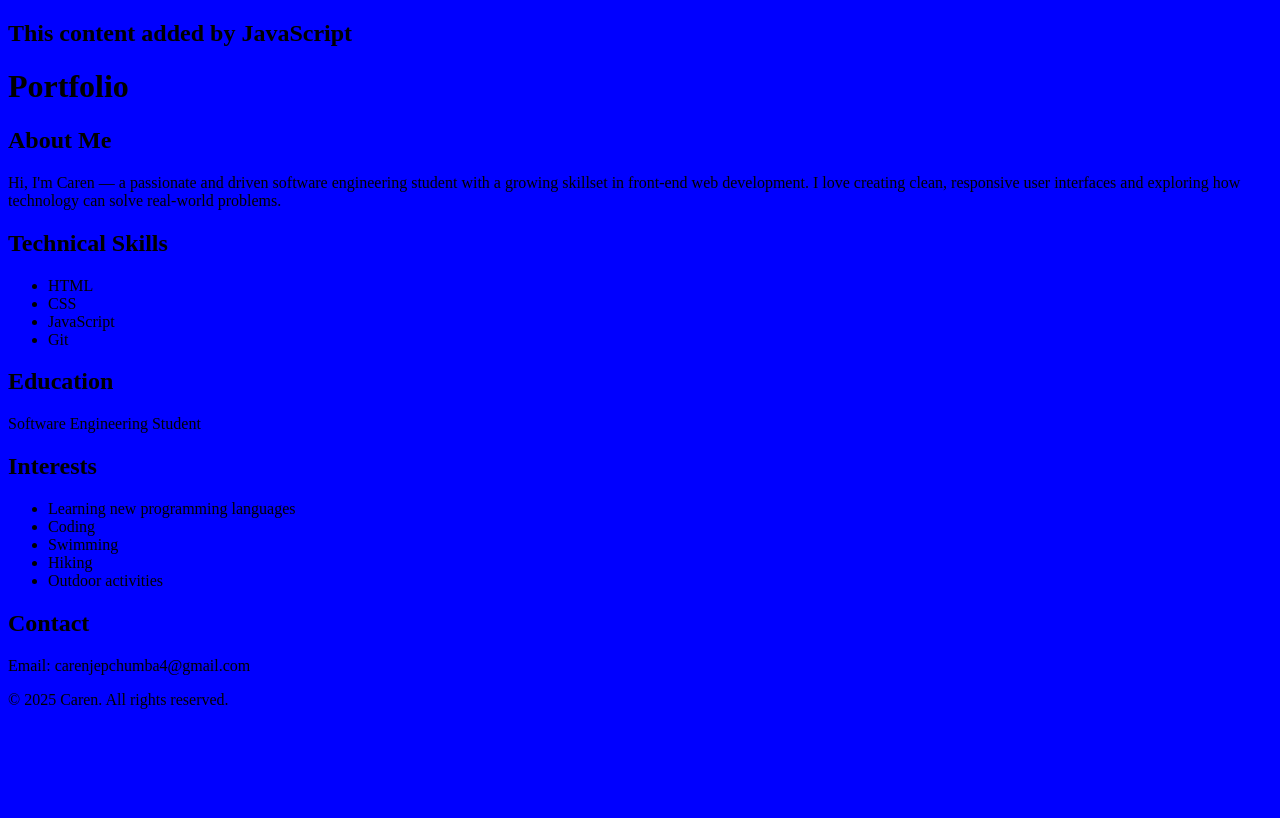
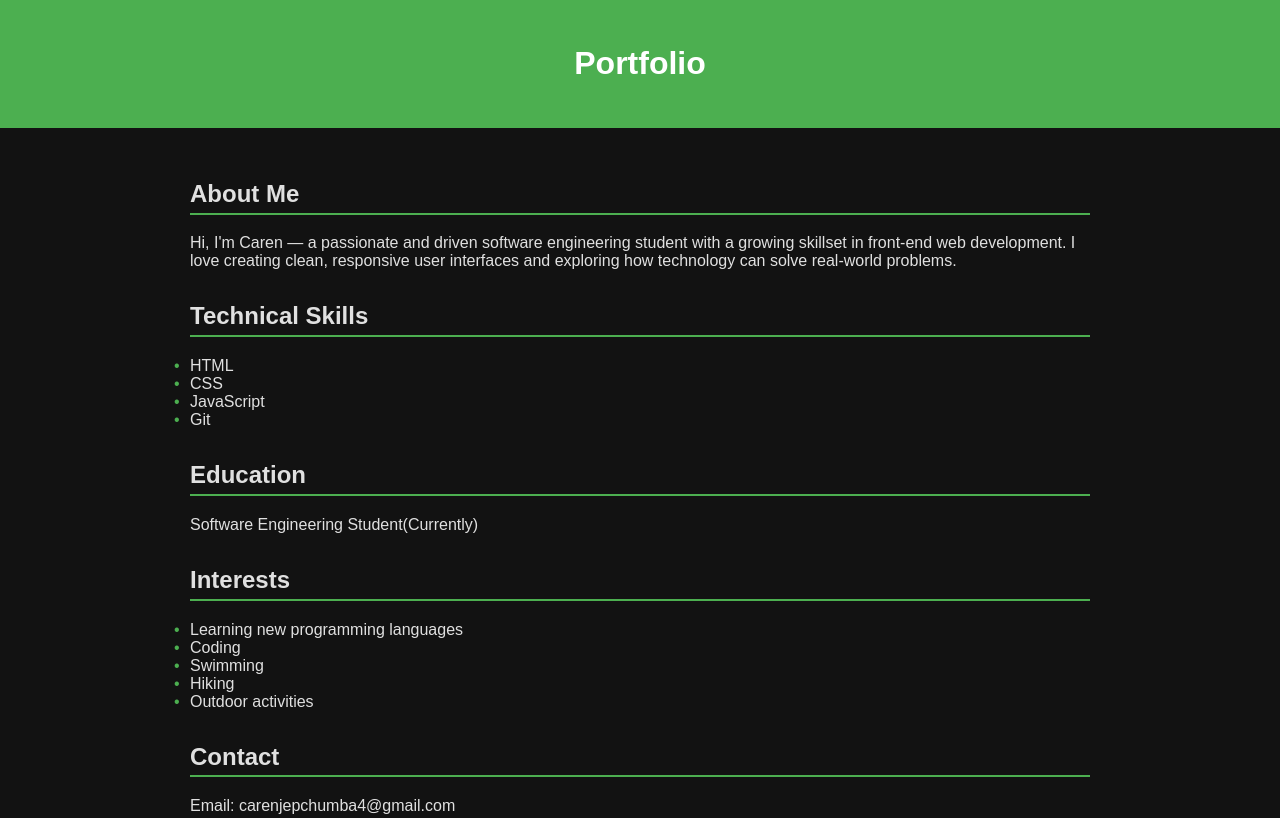
Before and after one commit to CarenJ333/my-personal-website, a plain HTML site: page index.html in a window 1280 px wide. Shown: the top 818 px of the page. Drawn offline with Linux system fonts and the light colour scheme.

Commit message:
Added css styling

```diff
--- a/index.html
+++ b/index.html
@@ -5,9 +5,9 @@
     <title>My Personal Website</title>
   </head>
   <body>
-    <script src="script.js"></script>
       <header>
     <h1>Portfolio</h1>
+
   </header>
 
   <main>
@@ -32,7 +32,7 @@
 
     <section>
       <h2>Education</h2>
-      <p>Software Engineering Student</p>
+      <p>Software Engineering Student(Currently)</p>
     </section>
 
     <section>
@@ -55,5 +55,6 @@
   <footer>
     &copy; 2025 Caren. All rights reserved.
   </footer>
+      <script src="script.js"></script>
   </body>
 </html>
--- a/script.js
+++ /dev/null
@@ -1,5 +0,0 @@
-
-const h2 = document.createElement("h2");
-h2.textContent = "This content added by JavaScript";
-
-document.querySelector("body").appendChild(h2);
--- a/style.css
+++ b/style.css
@@ -1,3 +1,43 @@
 body {
-  background: blue;
-}
+      font-family: Arial, sans-serif;
+      margin: 0;
+      padding: 0;
+      background-color: #121212;
+      color: #e0e0e0;
+    }
+    header {
+      background-color: #4CAF50;
+      color: white;
+      padding: 1.5rem 2rem;
+      text-align: center;
+    }
+    main {
+      max-width: 900px;
+      margin: auto;
+      padding: 2rem;
+    }
+    section {
+      margin-bottom: 2rem;
+    }
+    h2 {
+      border-bottom: 2px solid #4CAF50;
+      padding-bottom: 0.3rem;
+    }
+    ul {
+      list-style: none;
+      padding-left: 0;
+    }
+    ul li::before {
+      content: "\2022";
+      color: #4CAF50;
+      display: inline-block;
+      width: 1em;
+      margin-left: -1em;
+    }
+    footer {
+      text-align: center;
+      padding: 1rem;
+      background-color: #333;
+      color: white;
+      margin-top: 2rem;
+    }
```
